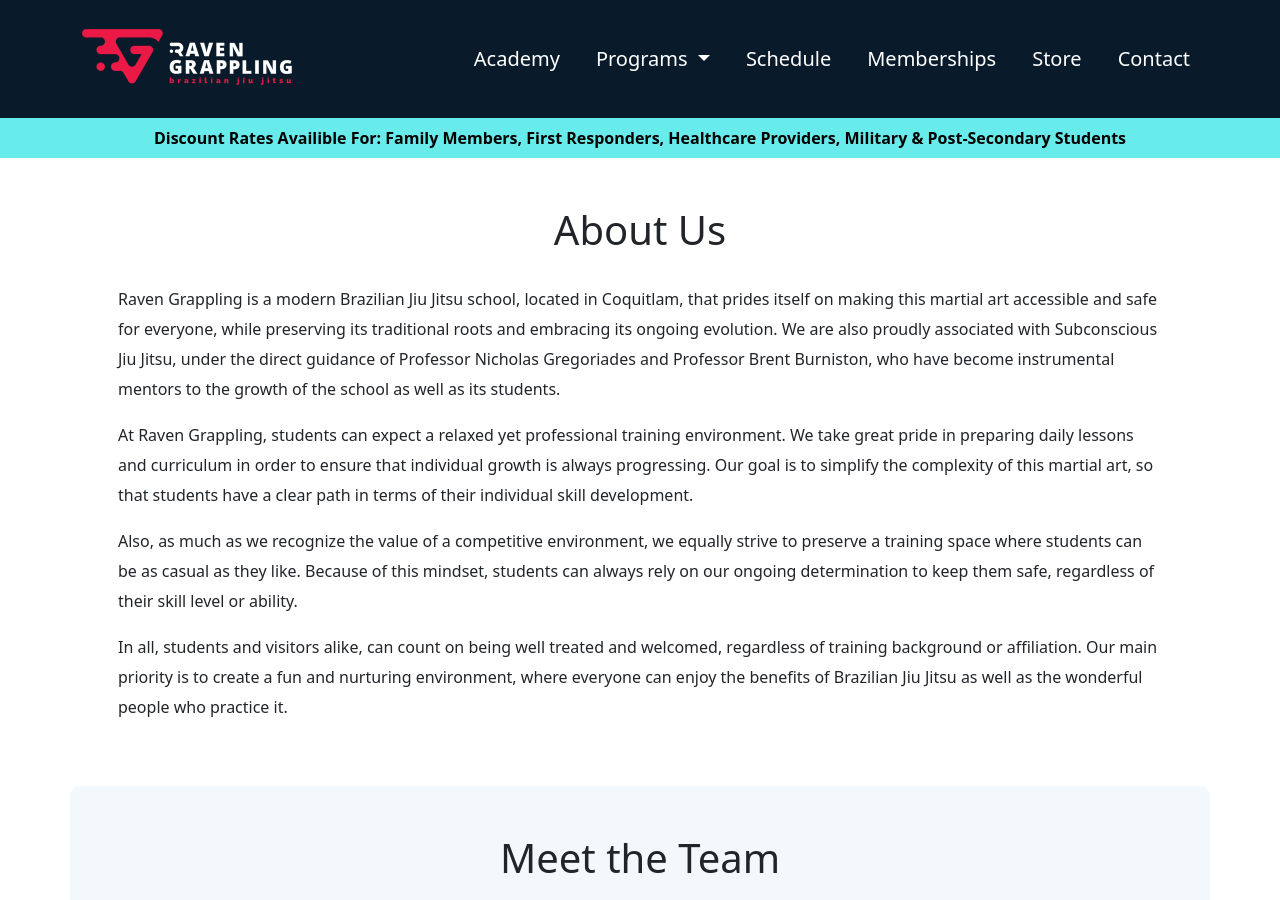
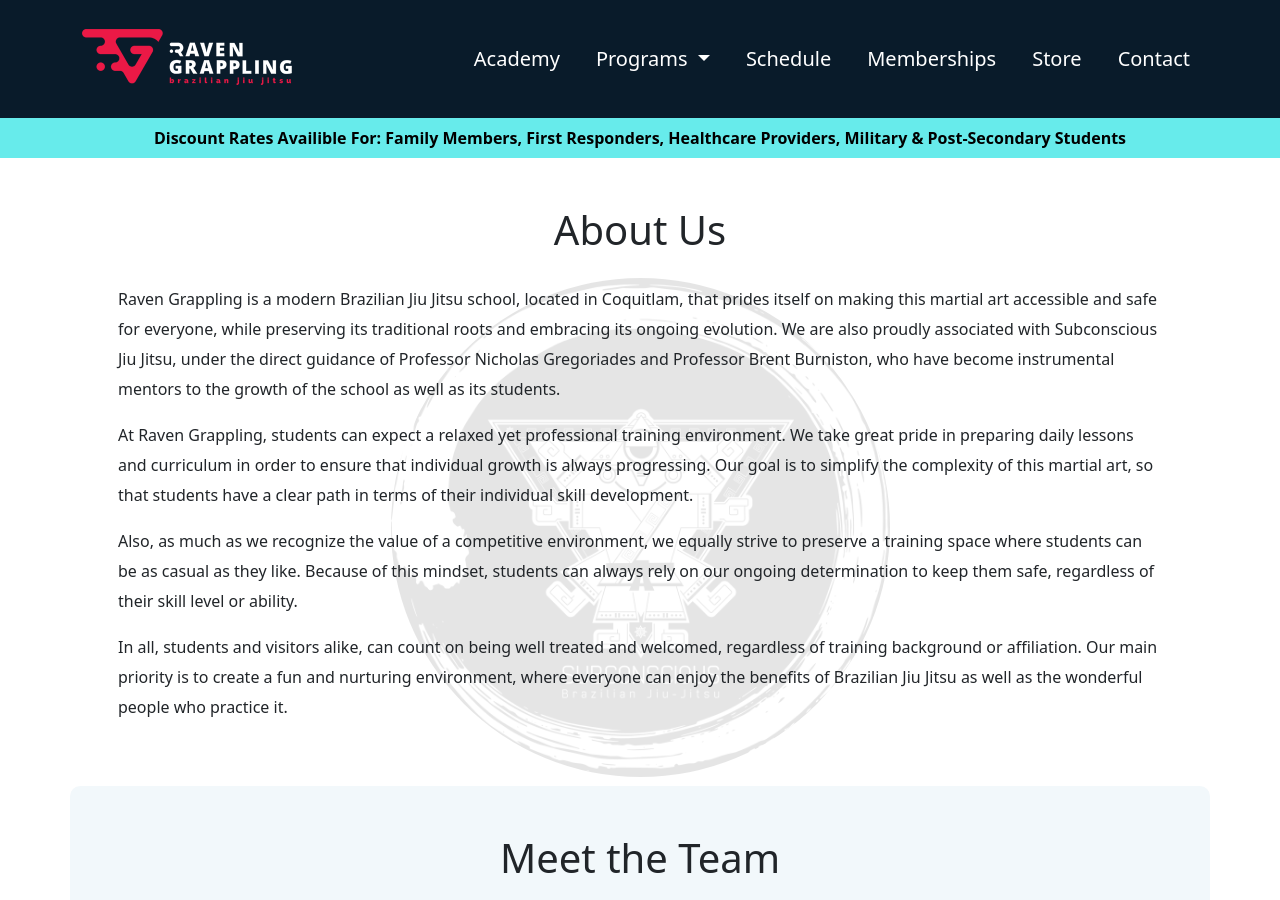
Before and after one commit to RavenGrappling/RavenGrappling.github.io, a Jekyll site: the page built from academy.md, in a window 1280 px wide and 900 px high. Built offline with Jekyll 4.4.1, drawn with Linux system fonts in a browser that asks for light colours.

Commit message:
Update academy.md

```diff
--- a/academy.md
+++ b/academy.md
@@ -3,7 +3,7 @@
 layout: default
 ---
 
-<div class="container py-5 px-4 p-lg-5">
+<div class="container py-5 px-4 p-lg-5 rg-subconscious-logo-bg">
   <h1 class="text-center">About Us</h1>
 
   <p>
```
